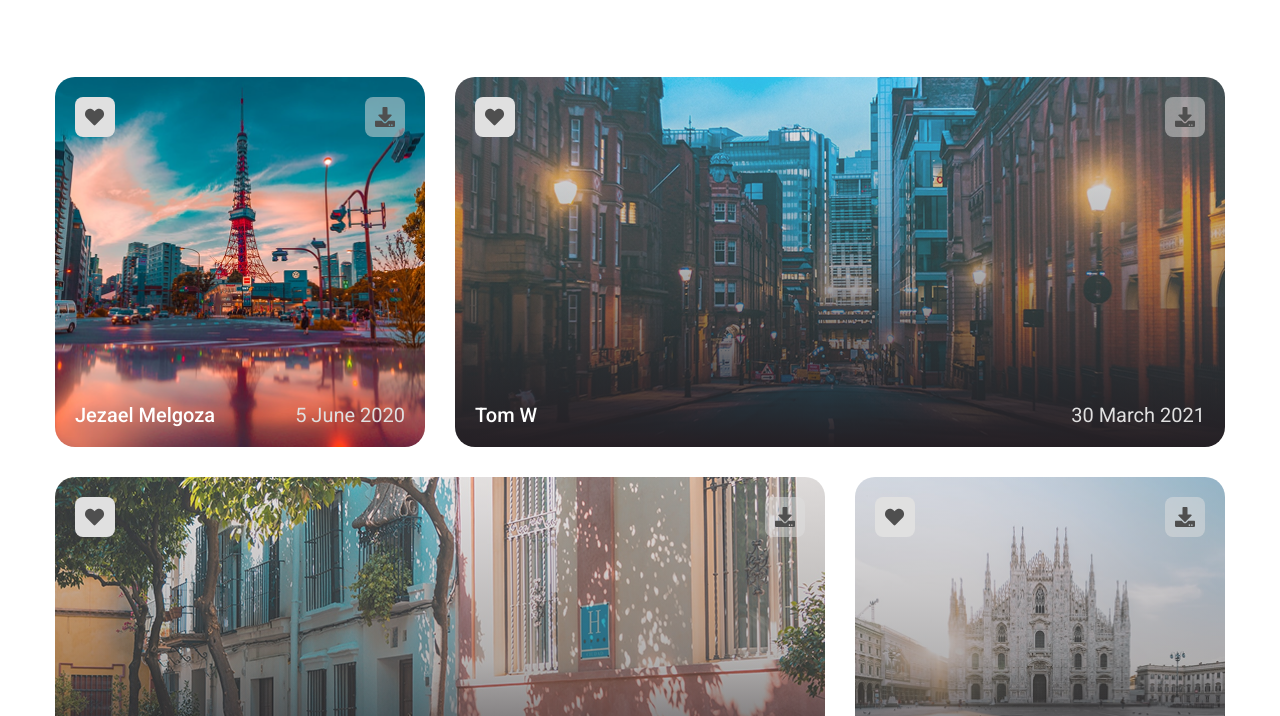
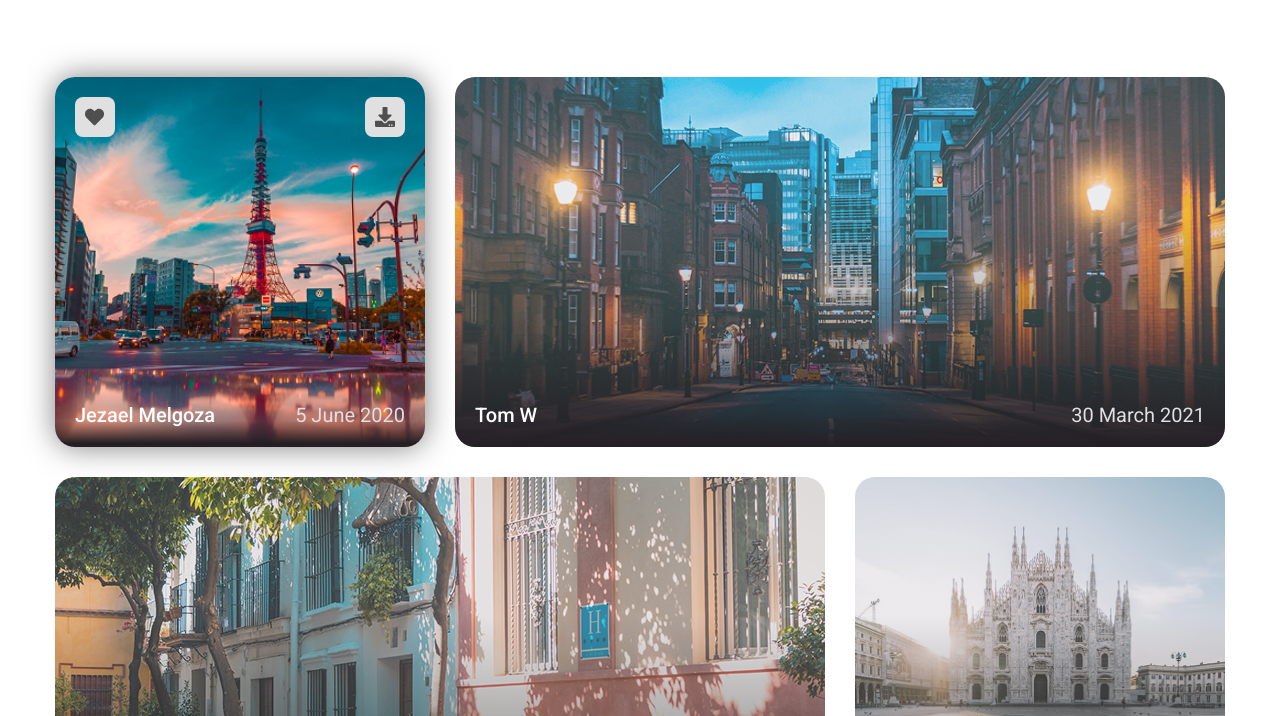
Before and after one commit to ArtemBlyshchyk/Grid-Layout-BA, a plain HTML site: page index.html in a window 1280 px wide. In both pictures the pointer is over the element 240 px from the left and 346 px from the top of the page. Shown: the part 84-800 px from the top of the page. Drawn offline with Linux system fonts and the light colour scheme; a web font is replaced by a local one.

Commit message:
Fix hover effect

```diff
--- a/src/styles/style.css
+++ b/src/styles/style.css
@@ -68,16 +68,18 @@ h2 {
 
   background-image:
     linear-gradient(
-      rgba(187, 186, 192, 0.26),
-      rgba(91, 91, 91, 0.45),
-      rgba(36, 31, 36, 1)
+      360deg,
+      #241f24 0%,
+      rgba(91, 91, 91, 0.45) 34.11%,
+      rgba(187, 186, 192, 0.26) 62.5%
     ),
     var(--bg-image);
 
   background-size: cover;
-  background-position: center;
 
-  transition: all 0.1s ease;
+  transition:
+    all 0.5s ease,
+    box-shadow 0.5s ease;
 }
 
 .cities__grid-container {
@@ -143,15 +145,12 @@ h2 {
   justify-content: center;
   align-items: center;
 
-  /* display: none; */
-}
+  background-color: #e0e0e0;
 
-.icon-wrapper-1 {
-  background-color: #e0e0e0;
-}
+  opacity: 0;
+  visibility: hidden;
 
-.icon-wrapper-2 {
-  background-color: #e0e0e080;
+  transition: all 0.5s ease;
 }
 
 .icon-wrapper-1 > img,
@@ -294,10 +293,34 @@ h2 {
   --bg-image: url(../images/people/image-10.png);
 }
 
-/* =================HOVER EFFECT=============== */
+/* =================HOVER EFFECTS=============== */
 .cities__grid-item:hover,
 .nature__grid-item:hover,
 .people__grid-item:hover {
   cursor: pointer;
-  background-image: var(--bg-image);
+  background:
+    linear-gradient(
+      0deg,
+      #241f24 1.04%,
+      rgba(91, 91, 91, 0.26) 6.99%,
+      rgba(187, 186, 192, 0) 12.29%
+    ),
+    var(--bg-image);
+  box-shadow: 0 0 30px 0 rgba(0, 0, 0, 0.5);
+  background-size: 110%;
 }
+
+.cities__grid-item:hover .icon-wrapper-1,
+.cities__grid-item:hover .icon-wrapper-2,
+.nature__grid-item:hover .icon-wrapper-1,
+.nature__grid-item:hover .icon-wrapper-2,
+.people__grid-item:hover .icon-wrapper-1,
+.people__grid-item:hover .icon-wrapper-2 {
+  opacity: 1;
+  visibility: visible;
+}
+
+.icon-wrapper-1:hover,
+.icon-wrapper-2:hover {
+  background: rgba(224, 224, 224, 0.5);
+}
```
